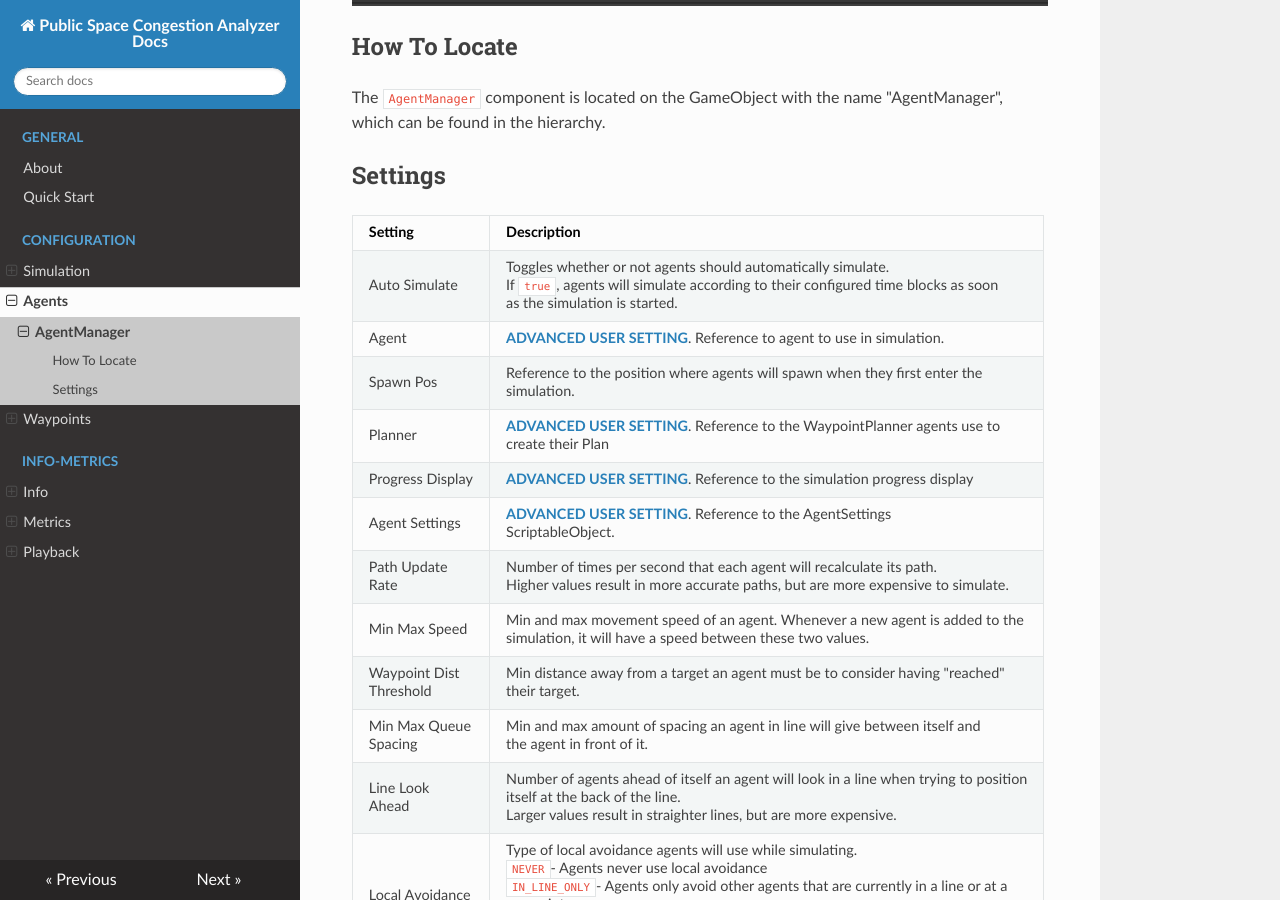
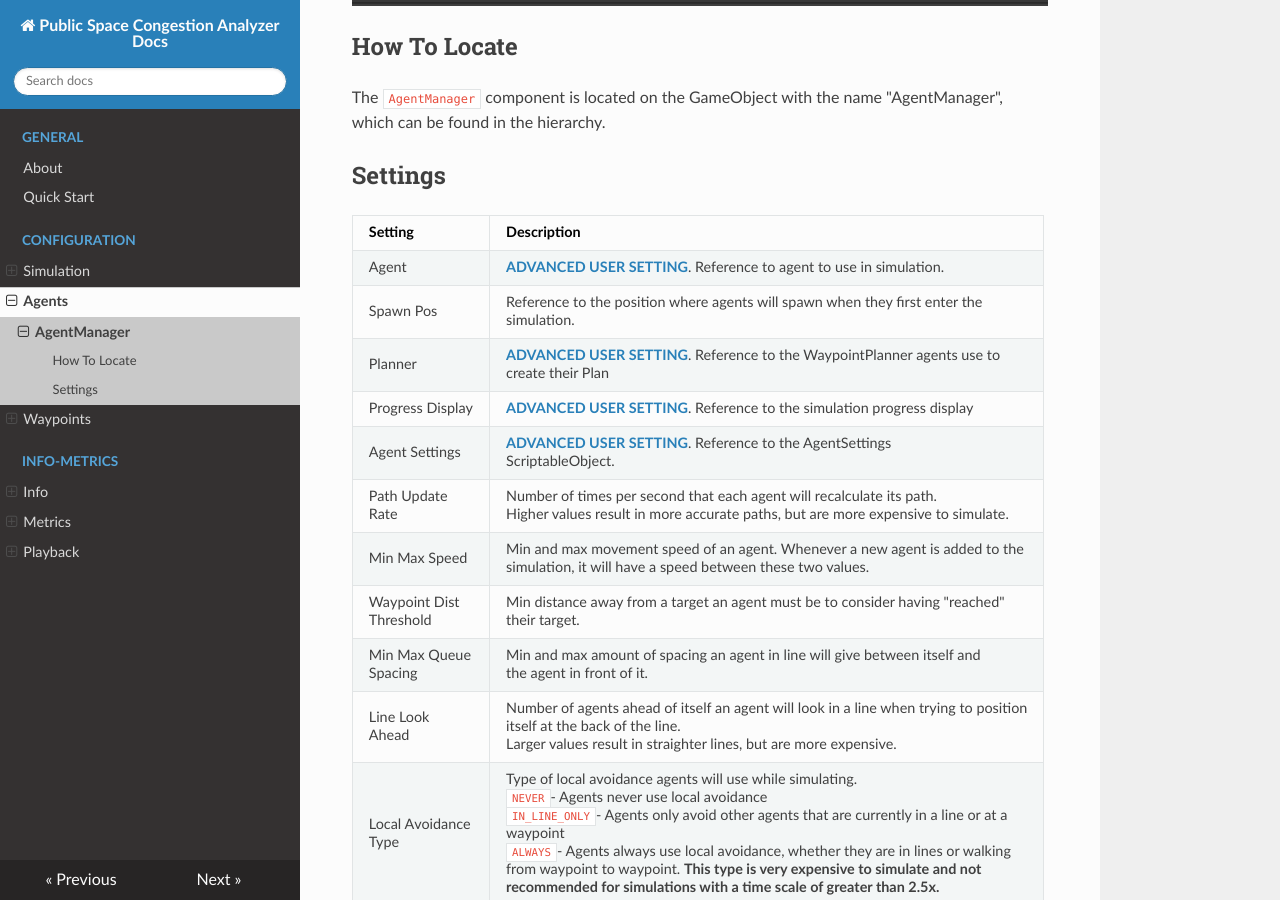
Before and after one commit to DavidCampbellIII/Public-Space-Congestion-Analyzer-Documentation, an MkDocs documentation site: the page built from docs/config/agents/agent-manager.md, in a window 1280 px wide and 900 px high, scrolled down 567 px. Built offline with MkDocs 1.6.1, drawn with Linux system fonts in a browser that asks for light colours; nearby versions of some CDN libraries.

Commit message:
Removed auto simulate option from AgentManager

```diff
--- a/docs/config/agents/agent-manager.md
+++ b/docs/config/agents/agent-manager.md
@@ -10,7 +10,6 @@ The `AgentManager` component is located on the GameObject with the name "AgentMa
 
 Setting | Description
 :-------- | :------------------------------------------------------------------------------------------------------------------------------------
-Auto Simulate | Toggles whether or not agents should automatically simulate.<br />If `true`, agents will simulate according to their configured time blocks as soon <br />as the simulation is started.
 Agent | [**ADVANCED USER SETTING**](../../index.md#advanced-user-settings). Reference to agent to use in simulation.
 Spawn Pos | Reference to the position where agents will spawn when they first enter the <br />simulation.
 Planner | [**ADVANCED USER SETTING**](../../index.md#advanced-user-settings). Reference to the WaypointPlanner agents use to <br />create their Plan
```
